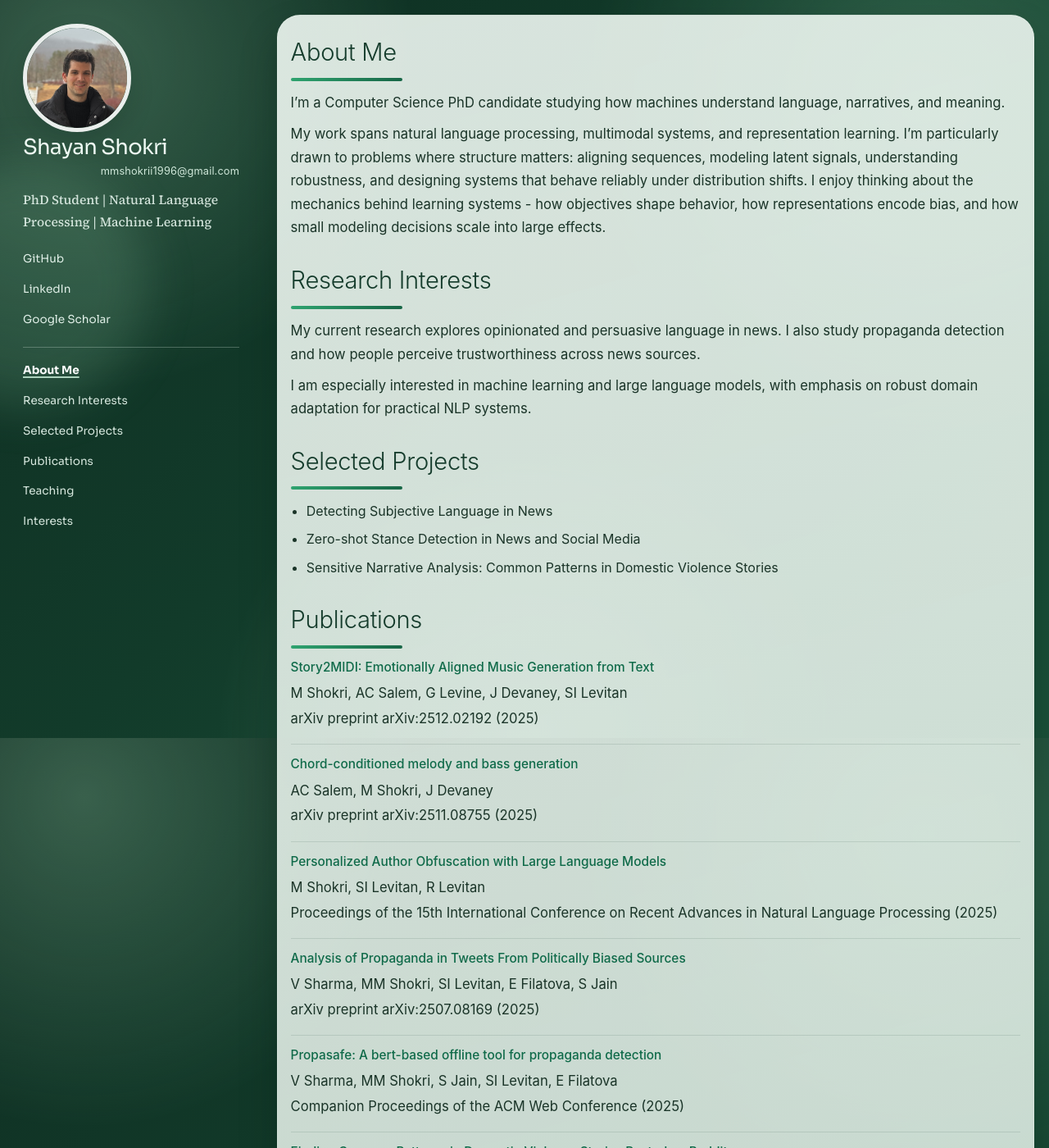
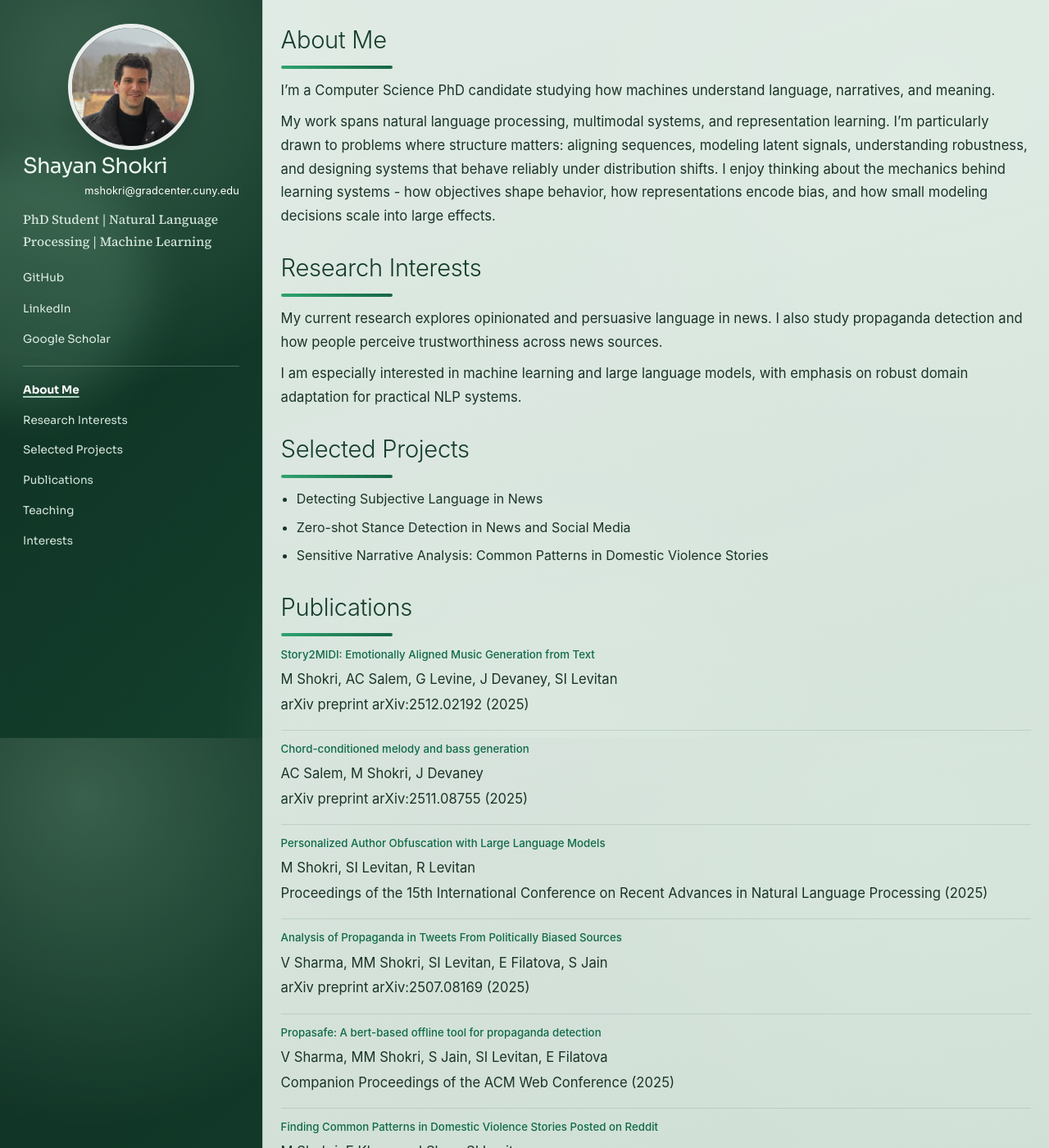
Before and after one commit to shaayaansh/shaayaansh.github.io, a Jekyll site: the page built from index.md, in a window 1280 px wide and 1400 px high. Shown: the whole window at 82% size. Built offline with Jekyll 4.4.1, drawn with Linux system fonts in a browser that asks for light colours.

Commit message:
Update email, publication links, and panel styling

```diff
--- a/_config.yml
+++ b/_config.yml
@@ -15,4 +15,4 @@
 # theme: jekyll-theme-cayman
 
 lang: en-US
-email: mmshokrii1996@gmail.com
+email: mshokri@gradcenter.cuny.edu
--- a/assets/css/custom.css
+++ b/assets/css/custom.css
@@ -97,14 +97,14 @@
 }
 
 .profile-image {
-  width: 132px;
-  height: 132px;
+  width: 154px;
+  height: 154px;
   border-radius: 50%;
   border: 5px solid rgba(255, 255, 255, 0.9);
   box-shadow: var(--shadow-md);
   object-fit: cover;
   display: block;
-  margin: 0 0 0.25rem;
+  margin: 0 auto 0.35rem;
 }
 
 .eyebrow {
@@ -145,7 +145,7 @@
 }
 
 .site-email a {
-  color: rgba(216, 239, 225, 0.95);
+  color: #ffffff;
   text-decoration: none;
 }
 
@@ -228,16 +228,19 @@
 .main-column {
   min-width: 0;
   margin-left: 320px;
-  padding: 1.1rem 1.1rem 0.8rem;
+  padding: 0;
   min-height: 100vh;
+  background: linear-gradient(164deg, rgba(239, 248, 242, 0.93), rgba(228, 241, 232, 0.86));
+  border-left: 1px solid rgba(23, 72, 53, 0.16);
 }
 
 .content {
-  padding: 1.1rem 1rem;
-  border-radius: calc(var(--radius) + 4px);
-  border: 1px solid rgba(255, 255, 255, 0.22);
-  background: linear-gradient(164deg, rgba(239, 248, 242, 0.9), rgba(228, 241, 232, 0.82));
-  box-shadow: var(--shadow-lg);
+  padding: 1.35rem 1.35rem 1rem;
+  border-radius: 0;
+  border: 0;
+  background: transparent;
+  box-shadow: none;
+  min-height: calc(100vh - 68px);
   font-family:
     "SF Pro Text",
     "SF Pro Display",
@@ -337,10 +340,22 @@
     "Helvetica Neue",
     "Segoe UI",
     sans-serif;
-  font-size: 0.96rem;
+  font-size: 0.83rem;
   line-height: 1.42;
   font-weight: 500;
   color: #0f6a49;
+}
+
+.pub-title a {
+  color: inherit;
+  text-decoration: none;
+}
+
+.pub-title a:hover,
+.pub-title a:focus-visible {
+  text-decoration: underline;
+  text-decoration-thickness: 1.2px;
+  text-underline-offset: 2px;
 }
 
 .pub-authors {
@@ -353,7 +368,7 @@
     "Helvetica Neue",
     "Segoe UI",
     sans-serif;
-  font-size: 0.83rem;
+  font-size: 0.71rem;
   line-height: 1.36;
   color: rgba(28, 59, 46, 0.68);
 }
@@ -368,17 +383,17 @@
     "Helvetica Neue",
     "Segoe UI",
     sans-serif;
-  font-size: 0.8rem;
+  font-size: 0.68rem;
   line-height: 1.32;
   color: rgba(22, 50, 38, 0.58);
 }
 
 .site-footer {
   text-align: center;
-  color: rgba(233, 246, 238, 0.9);
+  color: rgba(28, 70, 52, 0.82);
   font-size: 0.88rem;
-  margin-top: 0.8rem;
-  padding-bottom: 0.2rem;
+  margin-top: 0;
+  padding: 0.85rem 0.4rem 1rem;
 }
 
 @media (max-width: 940px) {
@@ -404,7 +419,8 @@
 
   .main-column {
     margin-left: 0;
-    padding: 0.8rem;
+    padding: 0;
+    border-left: 0;
   }
 }
 
@@ -418,7 +434,7 @@
   }
 
   .content {
-    padding: 0.95rem 0.85rem;
+    padding: 1rem 0.85rem 0.85rem;
   }
 
   .content p {
--- a/index.md
+++ b/index.md
@@ -25,52 +25,52 @@
 {: #publications}
 <div class="pub-list">
   <article class="pub-item">
-    <h3 class="pub-title">Story2MIDI: Emotionally Aligned Music Generation from Text</h3>
+    <h3 class="pub-title"><a href="https://arxiv.org/abs/2512.02192" target="_blank" rel="noopener noreferrer">Story2MIDI: Emotionally Aligned Music Generation from Text</a></h3>
     <p class="pub-authors">M Shokri, AC Salem, G Levine, J Devaney, SI Levitan</p>
     <p class="pub-meta">arXiv preprint arXiv:2512.02192 (2025)</p>
   </article>
   <article class="pub-item">
-    <h3 class="pub-title">Chord-conditioned melody and bass generation</h3>
+    <h3 class="pub-title"><a href="https://arxiv.org/abs/2511.08755" target="_blank" rel="noopener noreferrer">Chord-conditioned melody and bass generation</a></h3>
     <p class="pub-authors">AC Salem, M Shokri, J Devaney</p>
     <p class="pub-meta">arXiv preprint arXiv:2511.08755 (2025)</p>
   </article>
   <article class="pub-item">
-    <h3 class="pub-title">Personalized Author Obfuscation with Large Language Models</h3>
+    <h3 class="pub-title"><a href="https://aclanthology.org/2025.ranlp-1.133/" target="_blank" rel="noopener noreferrer">Personalized Author Obfuscation with Large Language Models</a></h3>
     <p class="pub-authors">M Shokri, SI Levitan, R Levitan</p>
     <p class="pub-meta">Proceedings of the 15th International Conference on Recent Advances in Natural Language Processing (2025)</p>
   </article>
   <article class="pub-item">
-    <h3 class="pub-title">Analysis of Propaganda in Tweets From Politically Biased Sources</h3>
+    <h3 class="pub-title"><a href="https://journals.flvc.org/FLAIRS/article/view/138948" target="_blank" rel="noopener noreferrer">Analysis of Propaganda in Tweets From Politically Biased Sources</a></h3>
     <p class="pub-authors">V Sharma, MM Shokri, SI Levitan, E Filatova, S Jain</p>
     <p class="pub-meta">arXiv preprint arXiv:2507.08169 (2025)</p>
   </article>
   <article class="pub-item">
-    <h3 class="pub-title">Propasafe: A bert-based offline tool for propaganda detection</h3>
+    <h3 class="pub-title"><a href="https://dl.acm.org/doi/10.1145/3701716.3715195" target="_blank" rel="noopener noreferrer">Propasafe: A bert-based offline tool for propaganda detection</a></h3>
     <p class="pub-authors">V Sharma, MM Shokri, S Jain, SI Levitan, E Filatova</p>
     <p class="pub-meta">Companion Proceedings of the ACM Web Conference (2025)</p>
   </article>
   <article class="pub-item">
-    <h3 class="pub-title">Finding Common Patterns in Domestic Violence Stories Posted on Reddit</h3>
+    <h3 class="pub-title"><a href="https://aclanthology.org/2025.wnu-1.2/" target="_blank" rel="noopener noreferrer">Finding Common Patterns in Domestic Violence Stories Posted on Reddit</a></h3>
     <p class="pub-authors">M Shokri, E Klapper, J Shan, SI Levitan</p>
     <p class="pub-meta">Proceedings of the 7th Workshop on Narrative Understanding (2025)</p>
   </article>
   <article class="pub-item">
-    <h3 class="pub-title">Is it safe to tell your story? towards achieving privacy for sensitive narratives</h3>
+    <h3 class="pub-title"><a href="https://aclanthology.org/2024.wnu-1.7/" target="_blank" rel="noopener noreferrer">Is it safe to tell your story? towards achieving privacy for sensitive narratives</a></h3>
     <p class="pub-authors">M Shokri, A Bishop, SI Levitan</p>
     <p class="pub-meta">Proceedings of the 6th Workshop on Narrative Understanding (2024)</p>
   </article>
   <article class="pub-item">
-    <h3 class="pub-title">Subjectivity Detection in English News Using Large Language Models</h3>
+    <h3 class="pub-title"><a href="https://aclanthology.org/2024.wassa-1.17/" target="_blank" rel="noopener noreferrer">Subjectivity Detection in English News Using Large Language Models</a></h3>
     <p class="pub-authors">M Shokri, V Sharma, E Filatova, S Jain, S Levitan</p>
     <p class="pub-meta">Proceedings of the 14th Workshop on Computational Approaches to Subjectivity, Sentiment and Social Media Analysis (2024)</p>
   </article>
   <article class="pub-item">
-    <h3 class="pub-title">Defining and controlling information leakage in us equities trading</h3>
+    <h3 class="pub-title"><a href="https://petsymposium.org/popets/2024/popets-2024-0054.php" target="_blank" rel="noopener noreferrer">Defining and controlling information leakage in us equities trading</a></h3>
     <p class="pub-authors">A Americo, A Bishop, P Cesaretti, G Grogan, A McKoy, RN Moss, L Oakley, et al.</p>
     <p class="pub-meta">Proceedings on Privacy Enhancing Technologies (2024)</p>
   </article>
   <article class="pub-item">
-    <h3 class="pub-title">GC-Hunter at ImageArg Shared Task: Multi-Modal Stance and Persuasiveness Learning</h3>
+    <h3 class="pub-title"><a href="https://aclanthology.org/2023.argmining-1.17/" target="_blank" rel="noopener noreferrer">GC-Hunter at ImageArg Shared Task: Multi-Modal Stance and Persuasiveness Learning</a></h3>
     <p class="pub-authors">M Shokri, SI Levitan</p>
     <p class="pub-meta">Proceedings of the 10th Workshop on Argument Mining (2023)</p>
   </article>
```
